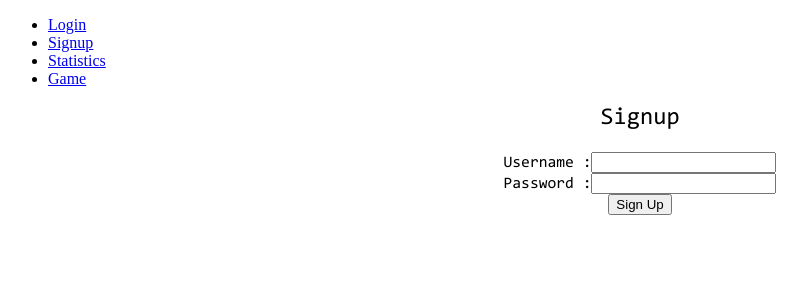
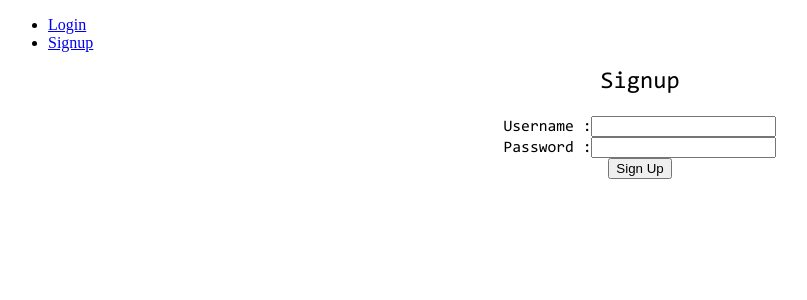
Before and after one commit to The-Typists/WhatTheHack_hacknroll2021, a React (Create React App) app in the folder frontend/: page /signup in a window 1280 px wide. Shown: the top 300 px of the page, without its empty margins (0-807 px from the left). Built offline with nearby package versions, Linux system fonts and the light colour scheme.

Commit message:
Add token

```diff
--- a/frontend/package.json
+++ b/frontend/package.json
@@ -45,5 +45,5 @@
   "devDependencies": {
     "@types/react-router-dom": "^5.1.7"
   },
-  "proxy": "http://localhost:8080/"
+  "proxy": "http://backend:8080/"
 }
--- a/frontend/src/App.tsx
+++ b/frontend/src/App.tsx
@@ -5,56 +5,81 @@ import LoginPage from "./pages/LoginPage";
 import SignupPage from "./pages/SignupPage";
 import StatisticsPage from "./pages/StatisticsPage";
 import { io } from "socket.io-client";
+import useToken from "./tools/useToken";
 
 function App() {
+  const { token, setToken } = useToken();
+
   useEffect(() => {
     const socket = io("http://localhost:8080/");
     socket.send("CreateRoom", "test");
     console.log(socket);
+      setToken("heleworkd")
   }, []);
+
+  function NavBar() {
+    return (
+        <nav>
+          <ul>
+            {
+              token
+                  ?
+                  <>
+                      <li>
+                          <Link to="/statistics">Statistics</Link>
+                      </li>
+                      <li>
+                          <Link to="/">Game</Link>
+                      </li>
+                  </>
+                  :
+                  <>
+                      <li>
+                          <Link to="/">Login</Link>
+                      </li>
+                      <li>
+                          <Link to="/signup">Signup</Link>
+                      </li>
+                  </>
+            }
+          </ul>
+        </nav>
+    );
+  }
+
+
+  if(!token) {
+    return (
+        <Router>
+          <div>
+            <NavBar />
+            <Switch>
+              <Route path="/signup">
+                <SignupPage />
+              </Route>
+              <Route path="/">
+                <LoginPage setToken={setToken} />
+              </Route>
+            </Switch>
+          </div>
+        </Router>
+        )
+  }
 
   return (
     <Router>
       <div>
         <NavBar />
         <Switch>
-          <Route path="/game">
+          <Route path="/">
             <GamePage />
-          </Route>
-          <Route path="/signup">
-            <SignupPage />
           </Route>
           <Route path="/statistics">
             <StatisticsPage />
-          </Route>
-          <Route path="/">
-            <LoginPage />
           </Route>
         </Switch>
       </div>
     </Router>
   );
 }
-
-function NavBar() {
-  return (
-    <nav>
-      <ul>
-        <li>
-          <Link to="/">Login</Link>
-        </li>
-        <li>
-          <Link to="/signup">Signup</Link>
-        </li>
-        <li>
-          <Link to="/statistics">Statistics</Link>
-        </li>
-        <li>
-          <Link to="/game">Game</Link>
-        </li>
-      </ul>
-    </nav>
-  );
-}
-
 export default App;
--- a/frontend/src/pages/LoginPage.tsx
+++ b/frontend/src/pages/LoginPage.tsx
@@ -1,7 +1,7 @@
 import React from "react";
 import {CodeBox} from "../components/CodeBox";
 
-function LoginPage() {
+function LoginPage(props:any) {
     const formHandler = (submission:any) => {
         alert(submission);
     }
--- a/frontend/src/pages/SignupPage.tsx
+++ b/frontend/src/pages/SignupPage.tsx
@@ -1,19 +1,22 @@
-import React, {useEffect} from "react";
+import React, {useEffect, useState} from "react";
 import axios from 'axios';
 
 
 function SignupPage() {
+    const [username, setUsername] = useState("");
+    const [password, setPassword] = useState("");
+
     const formHandler = (submission:any) => {
         alert(submission);
     }
     const signUpHandler = () => {
         axios.post(`/users/add`, {
-             username: "nope",
-             password: "123"
+             username,
+             password
         }).then(res => {
-            alert(res);
+            console.log(res)
         }).catch(res => {
-            alert(res);
+            console.log(res)
         })
     }
     return (
@@ -29,11 +32,11 @@ function SignupPage() {
             <div style={{marginBottom: 20, fontSize: 24}}>Signup</div>
             <form onSubmit={formHandler}>
                 <label>Username :
-                    <input/>
+                    <input onChange={x => setUsername(x.target.value)}/>
                 </label>
                 <br/>
                 <label>Password :
-                    <input/>
+                    <input onChange={x => setPassword(x.target.value)}/>
                 </label>
                 <br/>
             </form>
--- /dev/null
+++ b/frontend/src/tools/useToken.js
@@ -0,0 +1,21 @@
+import { useState } from 'react';
+
+export default function useToken() {
+    const getToken = () => {
+        const tokenString = localStorage.getItem('token');
+        const userToken = JSON.parse(tokenString);
+        return userToken?.token
+    };
+
+    const [token, setToken] = useState(getToken());
+
+    const saveToken = userToken => {
+        localStorage.setItem('token', JSON.stringify(userToken));
+        setToken(userToken.token);
+    };
+
+    return {
+        setToken: saveToken,
+        token
+    }
+}
```
